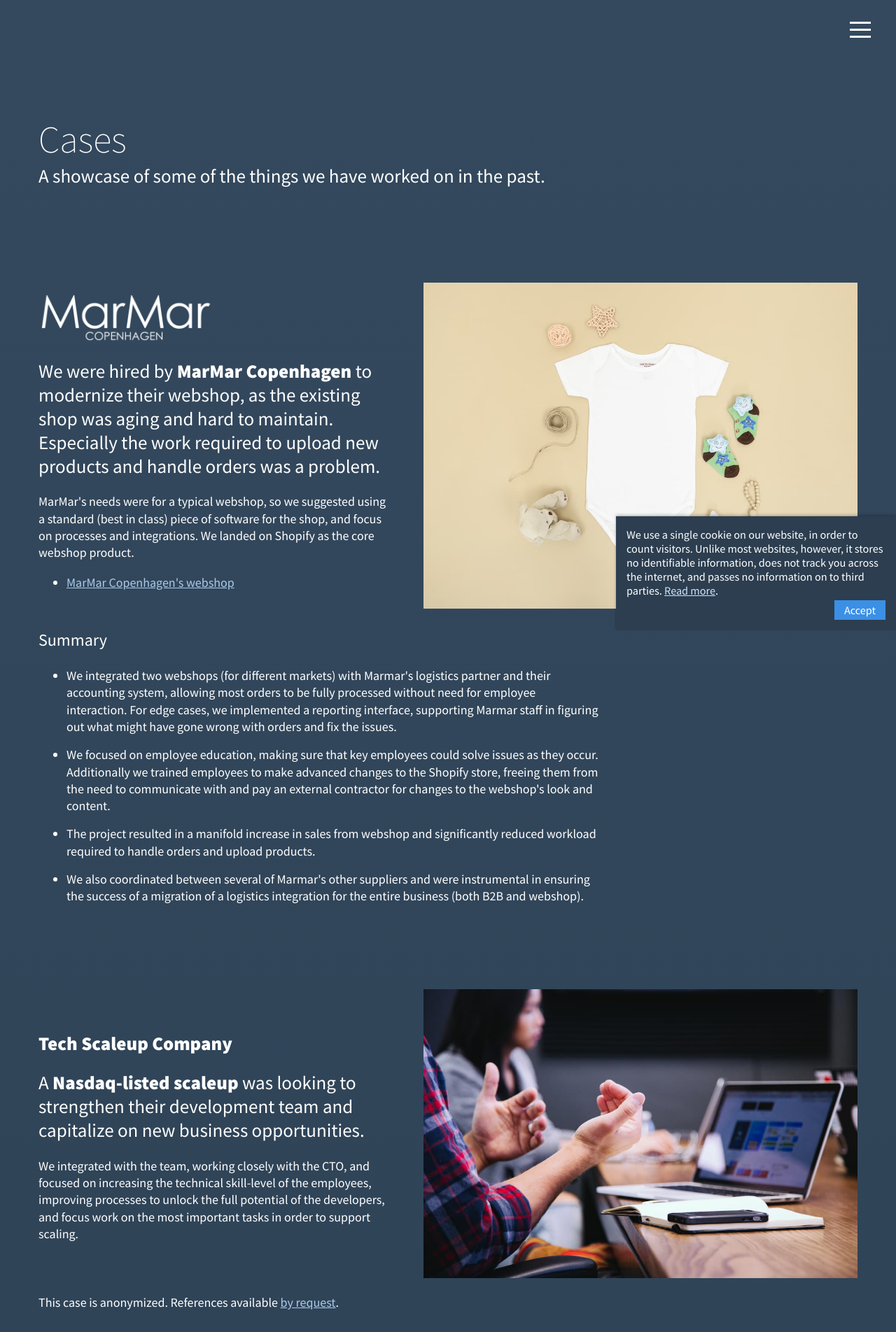
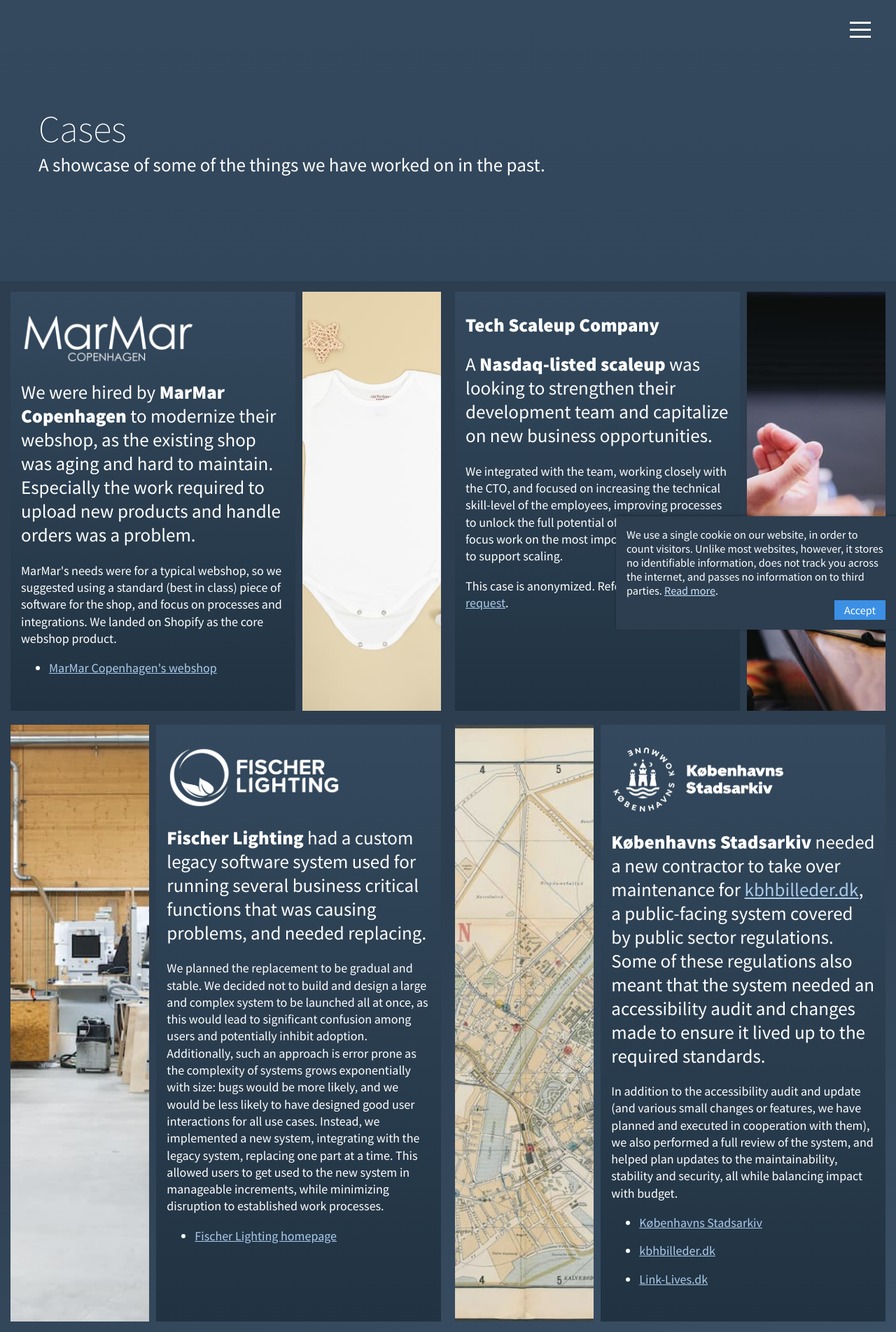
Before and after one commit to derangeddk/deranged.dk, a Jekyll site: the page built from cases/index.html, in a window 1280 px wide. Shown: the top 1904 px of the page at 70% size. Built offline with Jekyll 4.4.1, drawn with Linux system fonts in a browser that asks for light colours; some of the changed text lies outside the part shown.

Commit message:
Update layout with a more interesting presentation of cases. Still WIP on how to show the body text

```diff
--- a/cases/index.html
+++ b/cases/index.html
@@ -6,8 +6,9 @@
 {% include overlay_nav.html %}
 <style scoped>
     .hero {
-        margin: 15vh 0;
-        padding: 0;
+        max-width: 1200px;
+        margin: 15vh auto;
+        padding: 15px;
     }
     .hero__title {
         margin: 0;
@@ -26,31 +27,53 @@
         text-align: left;
         font-size: 18px;
     }
+
     li + li {
         margin-top: 1rem;
     }
-    .cases__container {
-        max-width: 1200px;
-        width: 100%;
-        margin: 0 auto;
-        padding: 30px 15px;
-    }
-    .cases__container p,
-    .cases__container li {
+
+    .case p,
+    .case li {
         line-height: 1.35;
     }
-    .case {
-        margin-bottom: 120px
+    .cases {
+        display: grid;
+        gap: 20px;
+        padding: 15px;
+        background: rgb(44, 62, 80);
+        background-image: linear-gradient(160deg, rgb(44, 62, 80) 40%, rgb(69, 93, 117) 100%);
     }
+    @media(min-width: 1000px) {
+        .cases {
+            grid-template-columns: 1fr 1fr;
+        }
+    }
+
     .case__head {
-        display: flex;
+        display: grid;
+        height: 100%;
+        width: 100%;
+        gap: 10px;
         align-items: center;
-        gap: 50px;
+    }
+
+    @media(min-width: 1200px) {
+        .case__head {
+            grid-template-columns: 1fr 1fr 1fr;
+        }
+    }
+
+    .case__head--opposite-image-mode .case__intro {
+        order: 2;
     }
 
     .case__intro {
         width: 100%;
-        max-width: 500px;
+        height: 100%;
+        background: rgba(52, 73, 94, 1);
+        background-image: linear-gradient(rgba(52, 73, 94, 1), rgb(33, 51, 66));
+        padding: 30px 15px;
+        grid-column: span 2;
     }
 
     .case__teaser {
@@ -69,8 +92,9 @@
     }
     .case__graphic {
         width: 100%;
+        height: 100%;
     }
-    @media(max-width: 1000px) {
+    @media(max-width: 1200px) {
         .case__graphic {
             display: none;
         }
@@ -89,8 +113,11 @@
             grid-template-columns: 1fr 1fr;
         }
     }
+    .case__body {
+        display: none;
+    }
 </style>
-<div class="cases__container">
+<div class="cases__page">
     <section class="hero">
         <h1 class="hero__title">
             Cases
@@ -165,7 +192,9 @@
         <div class="case" id="tech-scaleup-1">
             <div class="case__head">
                 <div class="case__intro">
-                    <h2>Tech Scaleup Company</h2>
+                    <h2 class="mt-0">
+                        Tech Scaleup Company
+                    </h2>
                     <!-- <img
                         src="/img/tech-company-logo-placeholder.jpg"
                         class="case__logo"
@@ -179,6 +208,9 @@
                         technical skill-level of the employees, improving processes to unlock the full potential of the
                         developers, and focus work on the most important tasks in order to support scaling.
                     </p>
+                    <p>
+                        This case is anonymized. References available <a href="mailto:get@deranged.dk">by request</a>.
+                    </p>
                 </div>
                 <div class="case__graphic">
                     <img
@@ -189,9 +221,6 @@
                 </div>
             </div>
             <div class="case__body">
-                <p>
-                    This case is anonymized. References available <a href="mailto:get@deranged.dk">by request</a>.
-                </p>
                 <h3 class="case__subheading">Summary</h3>
                 <div class="case__summary">
                     <ul>
@@ -271,7 +300,7 @@
         </div>
 
         <div class="case" id="fischer-lighting">
-            <div class="case__head">
+            <div class="case__head case__head--opposite-image-mode">
                 <div class="case__intro">
                     <img
                         src="/img/fischer-lighting.png"
@@ -345,7 +374,7 @@
             </div>
         </div>
         <div class="case" id="koebenhavns-stadsarkiv">
-            <div class="case__head">
+            <div class="case__head case__head--opposite-image-mode">
                 <div class="case__intro">
                     <img
                         src="/img/kbh-stadsarkiv.png"
```
